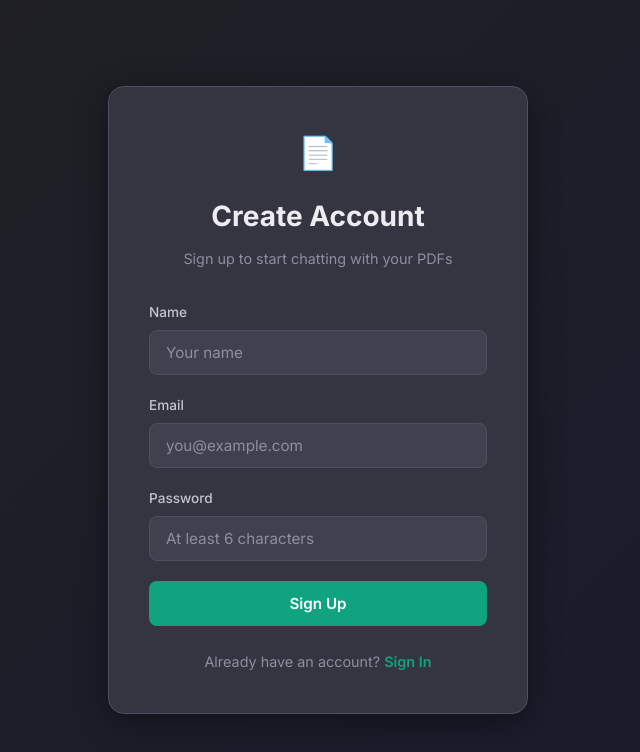
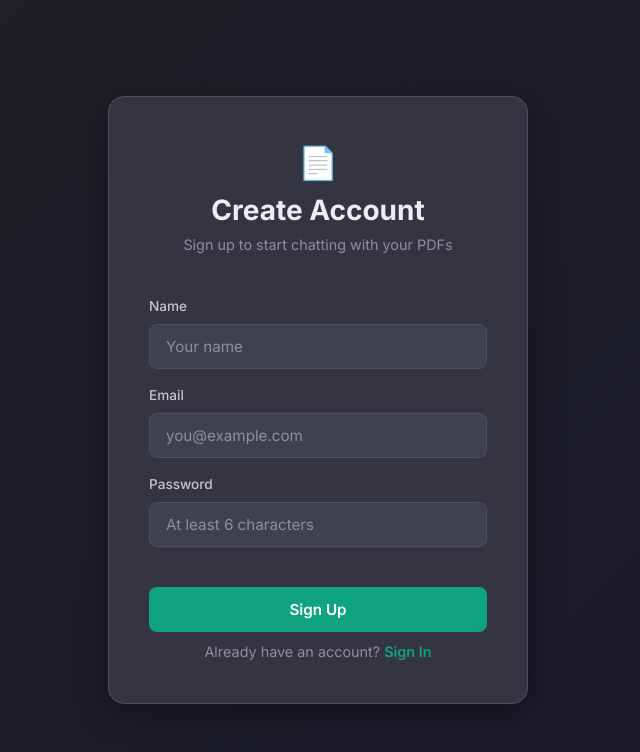
Before and after one commit to RedJOe-0608/Intelligent-Document-Assistance, a React (Vite) app in the folder client/: page / in a window 1280 px wide. Shown: the top 752 px of the page, without its empty margins (322-962 px from the left). Built offline with nearby package versions, Linux system fonts and the light colour scheme; no server answers.

Commit message:
Updated the signin/signup form UI

```diff
--- a/client/src/index.css
+++ b/client/src/index.css
@@ -57,7 +57,7 @@ body {
   font-size: 1.75rem;
   font-weight: 700;
   text-align: center;
-  margin-bottom: 0.5rem;
+  margin-bottom: 0;
   color: var(--text-primary);
 }
 
@@ -65,17 +65,21 @@ body {
   text-align: center;
   color: var(--text-muted);
   font-size: 0.9rem;
-  margin-bottom: 2rem;
+  margin-bottom: 2.5rem;
 }
 
 .auth-card .logo {
   text-align: center;
   font-size: 2rem;
+  margin-bottom: 0;
+}
+
+.form-group {
   margin-bottom: 1rem;
 }
 
-.form-group {
-  margin-bottom: 1.25rem;
+.form-group:last-of-type {
+  margin-bottom: 2.5rem;
 }
 
 .form-group label {
@@ -139,7 +143,7 @@ body {
 
 .auth-toggle {
   text-align: center;
-  margin-top: 1.5rem;
+  margin-top: 0.5rem;
   font-size: 0.9rem;
   color: var(--text-muted);
 }
```
